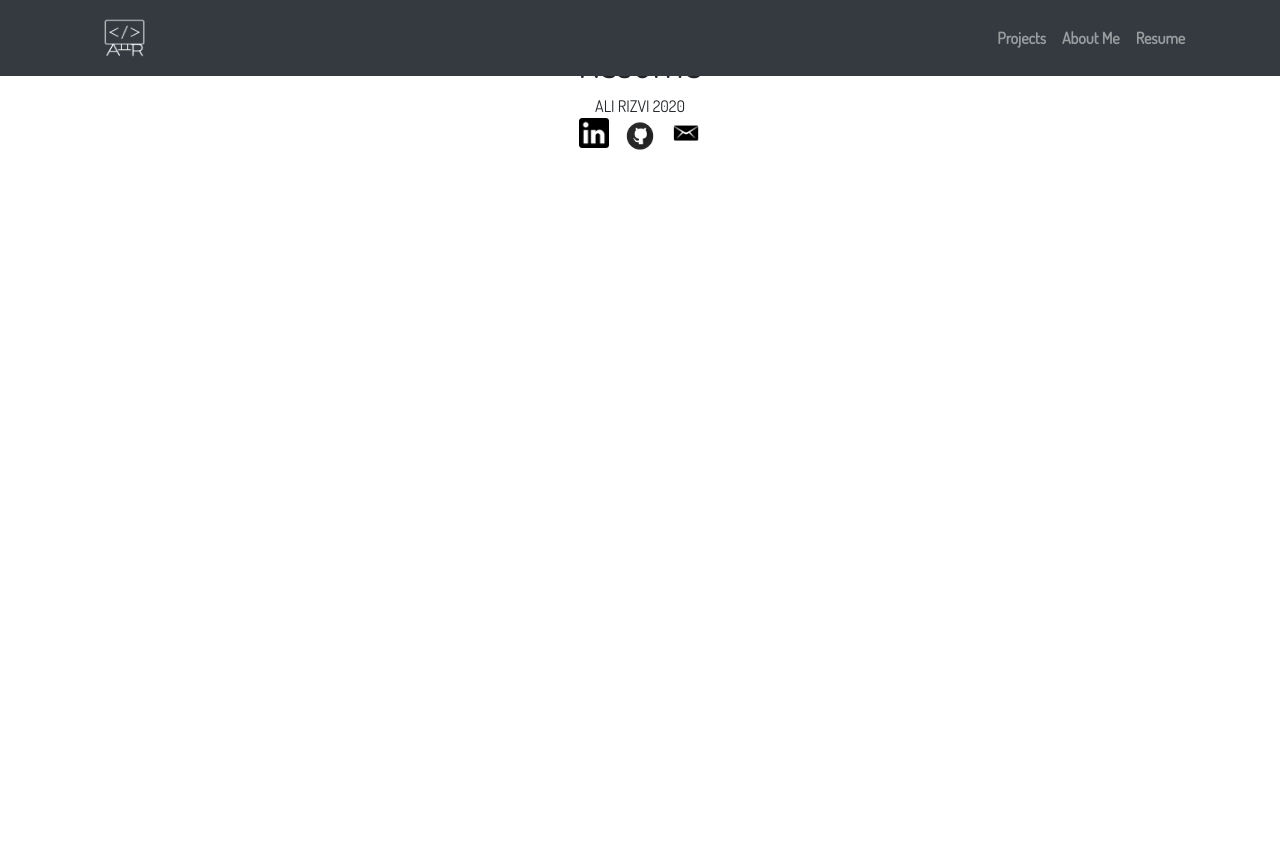
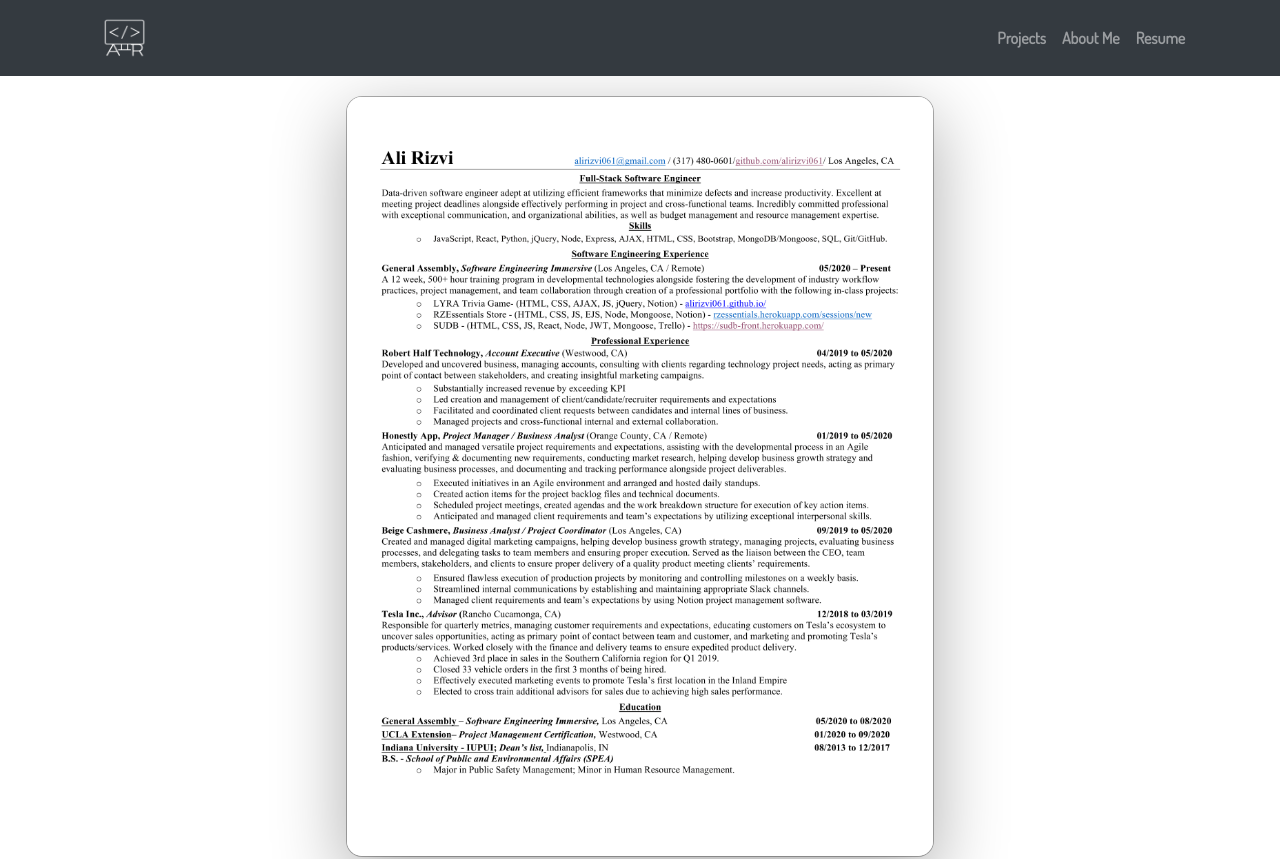
Before and after one commit to alirizvi061/Portfolio, a React (Create React App) app: page /resume in a window 1280 px wide. Shown: the top 859 px of the page. Before the commit the page ends 800 px from the top, so only its background shows below. Built offline with nearby package versions, Linux system fonts and the light colour scheme; the HTML template or start-up script is replaced by a standard one.

Commit message:
added resume

```diff
--- a/src/App.css
+++ b/src/App.css
@@ -252,3 +252,14 @@
   position: relative;
   bottom: 5px;
 }
+
+/* RESUME PAGE */
+
+.resumePic {
+  margin-top: 5%;
+  margin-bottom: 5%;
+  border-radius: 15px;
+  width: 50%;
+  box-shadow: inset 0 1px 0 rgba(255, 255, 255, 0.6),
+    0 22px 70px 4px rgba(0, 0, 0, 0.3), 0 0 0 1px rgba(0, 0, 0, 0.3);
+}
--- a/src/components/Resume.jsx
+++ b/src/components/Resume.jsx
@@ -3,7 +3,7 @@
   render() {
     return (
       <div>
-        <h1>Resume</h1>
+        <img className="resumePic" src="resume.png" alt="Resume" />
       </div>
     );
   }
```
Also changed, not shown: public/resume.png (added).
